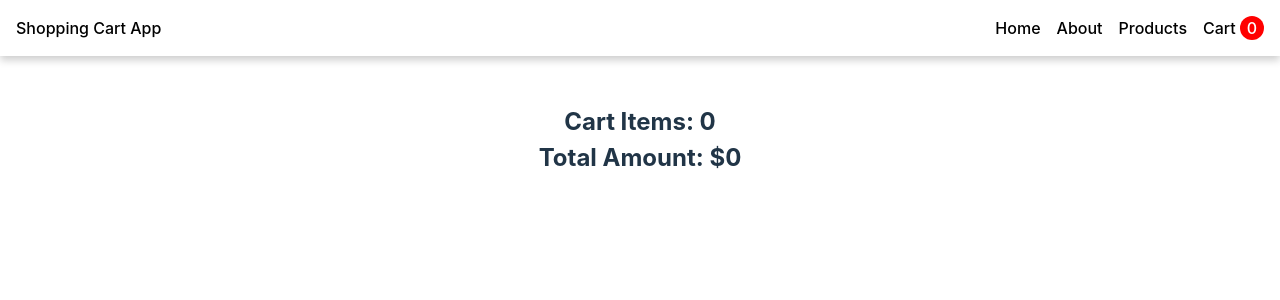
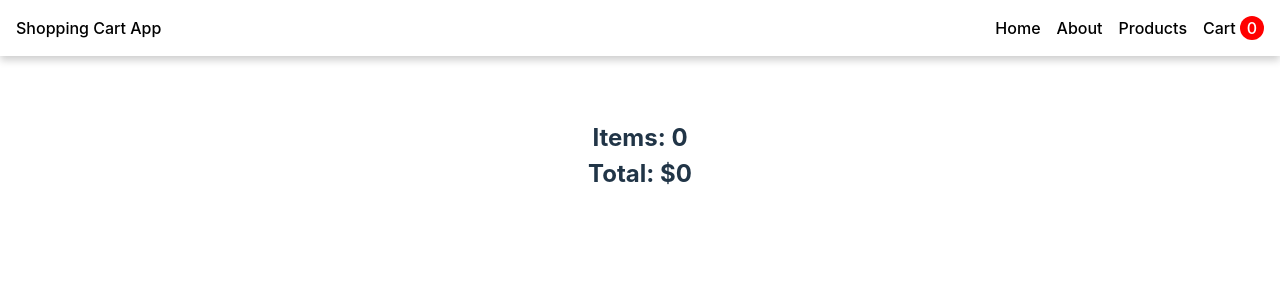
Before and after one commit to nikhil-tiwary61/shopping-cart, a React (Vite) app: page /cart in a window 1280 px wide. Shown: the top 300 px of the page. Built offline with nearby package versions, Linux system fonts and the light colour scheme.

Commit message:
feat: add toast notifications for add and remove from cart

```diff
--- a/src/Router.jsx
+++ b/src/Router.jsx
@@ -20,6 +20,7 @@ export default function Router() {
     setCart([...cart, { ...product, quantity: quantity }]);
     setCartAmount(cartAmount + quantity * product.price);
     setCartQuantity(cartQuantity + quantity);
+    toast.success("Item added to cart");
   }
 
   function handleRemoveFromCart(product) {
@@ -27,6 +28,7 @@ export default function Router() {
     setCart([...productsLeft]);
     setCartQuantity(cartQuantity - product.quantity);
     setCartAmount(cartAmount - product.quantity * product.price);
+    toast.success("Item removed to cart");
   }
 
   const router = createBrowserRouter([
--- a/src/components/Cart.jsx
+++ b/src/components/Cart.jsx
@@ -1,5 +1,7 @@
 import "../styles/Cart.css";
 import CartItem from "./CartItem";
+import { ToastContainer } from "react-toastify";
+import "react-toastify/dist/ReactToastify.css";
 
 export default function Cart({
   cart,
@@ -9,9 +11,10 @@ export default function Cart({
 }) {
   return (
     <div className="cart-body">
+      <ToastContainer position="top-right" />
       <div>
-        <h2>Cart Items: {cartQuantity} </h2>
-        <h2>Total Amount: ${cartAmount}</h2>
+        <h2>Items: {cartQuantity} </h2>
+        <h2>Total: ${cartAmount}</h2>
       </div>
       {cart.map((cartItem, index) => {
         return (
```
